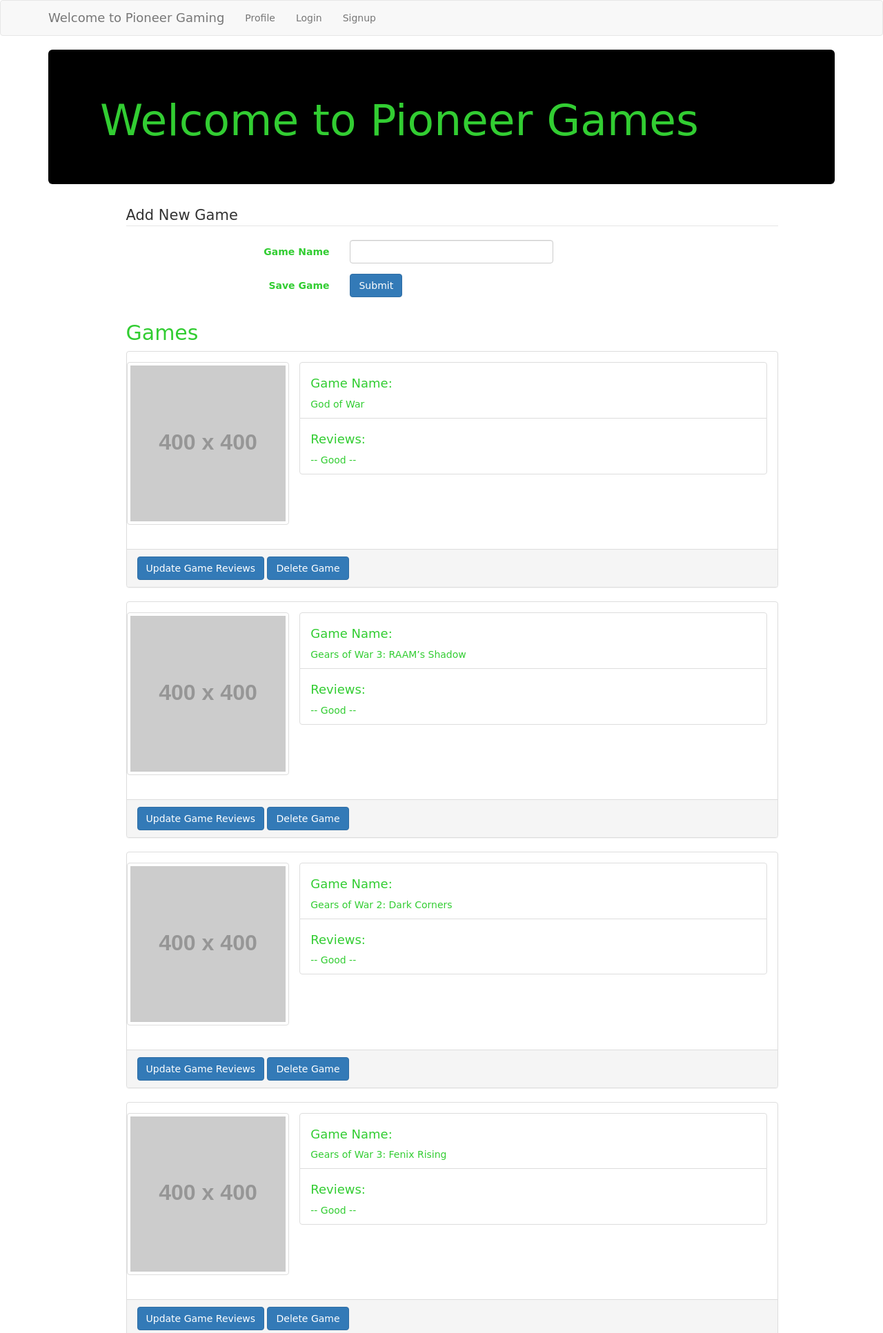
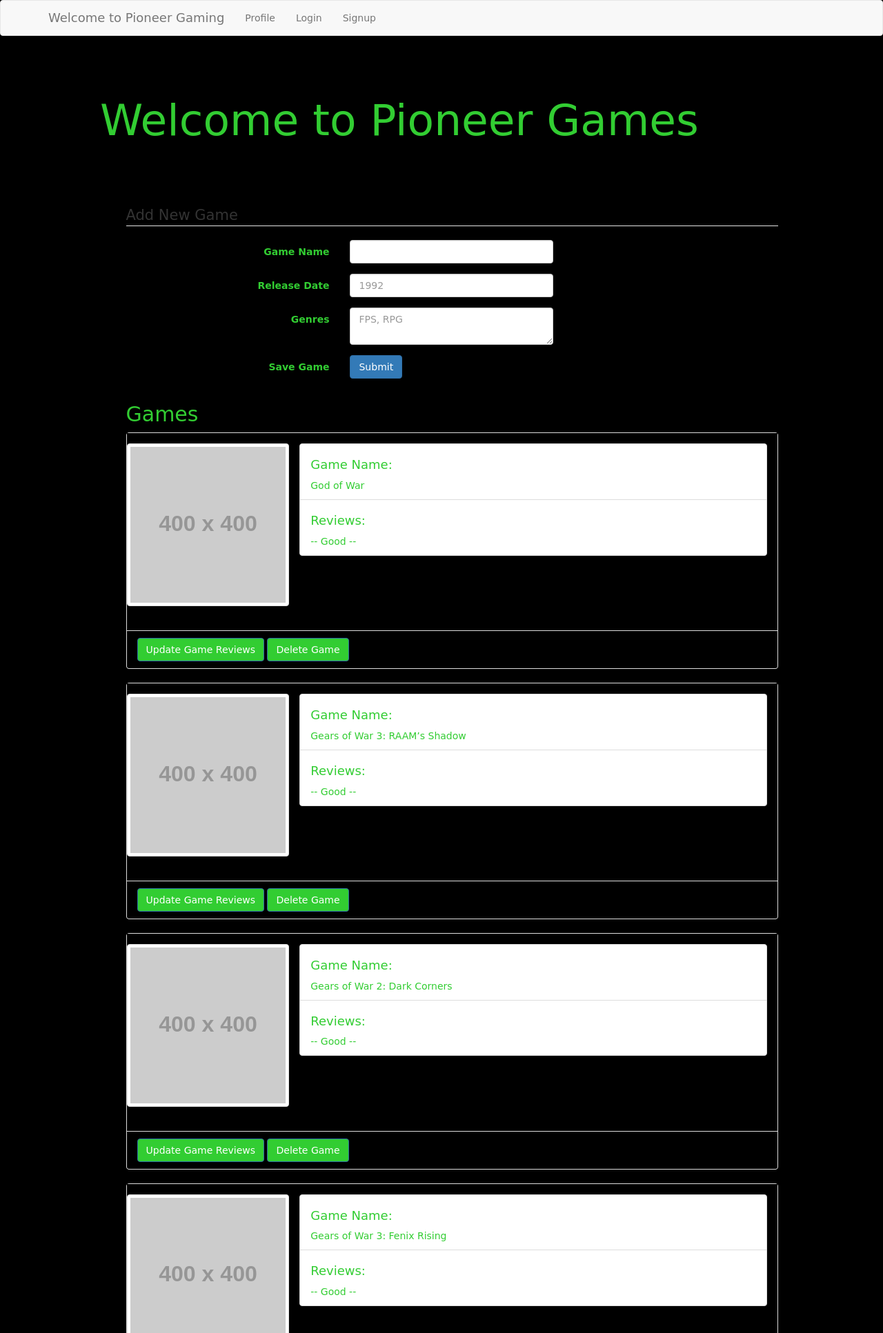
Before and after one commit to Bp3289/project_two, a Node server app: page / in a window 1280 px wide. Shown: the top 1933 px of the page at 69% size. Run offline with Node 20, Linux system fonts and the light colour scheme; data comes from the database, SQL or seed files in the repository; some libraries are stand-ins or nearby versions; some web fonts are replaced.

Commit message:
Changed background to black and text,buttons to lime green

```diff
--- a/public/styles/styles.css
+++ b/public/styles/styles.css
@@ -1,3 +1,7 @@
+body {
+	background-color: black;
+}
+
 .jumbotron {
 	background-color: black;
 }
@@ -6,3 +10,19 @@
 	font-family: 'Bungee Inline', cursive;
 	color:	#32CD32;
 }
+
+.panel-body {
+	background-color: black;
+}
+
+.panel-footer {
+	background-color: black;
+}
+
+.review-game {
+	background-color: #32CD32;
+}
+
+.delete-game {
+	background-color: #32CD32;
+}
--- a/views/index.ejs
+++ b/views/index.ejs
@@ -62,21 +62,21 @@
             </div> -->
 
             <!-- Text input-->
-           <!--  <div class="form-group">
+            <div class="form-group">
               <label class="col-md-4 control-label" for="releaseDate">Release Date</label>
               <div class="col-md-4">
               <input id="releaseDate" name="releaseDate" type="text" placeholder="1992" class="form-control input-md">
 
               </div>
-            </div> -->
+            </div>
 
             <!-- Textarea -->
-            <!-- <div class="form-group">
-              <label class="col-md-4 control-label" for="genres">Genres (separated by commas)</label>
+            <div class="form-group">
+              <label class="col-md-4 control-label" for="genres">Genres</label>
               <div class="col-md-4">
-                <textarea class="form-control" id="genres" name="genres">rock, pop</textarea>
+                <textarea class="form-control" id="genres" name="genres" placeholder="FPS, RPG"></textarea>
               </div>
-            </div> -->
+            </div>
 
 
             <!-- Button -->
```
